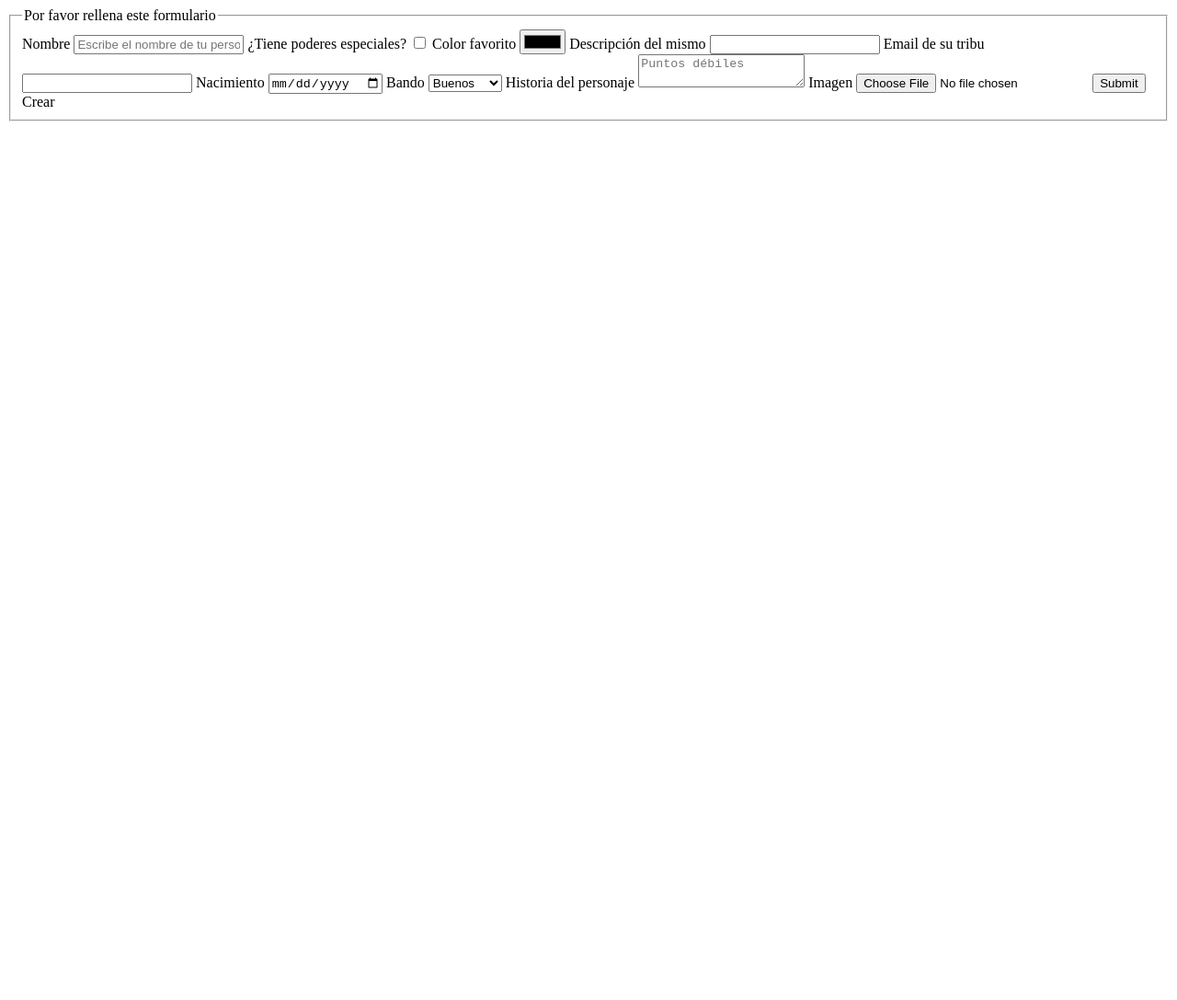
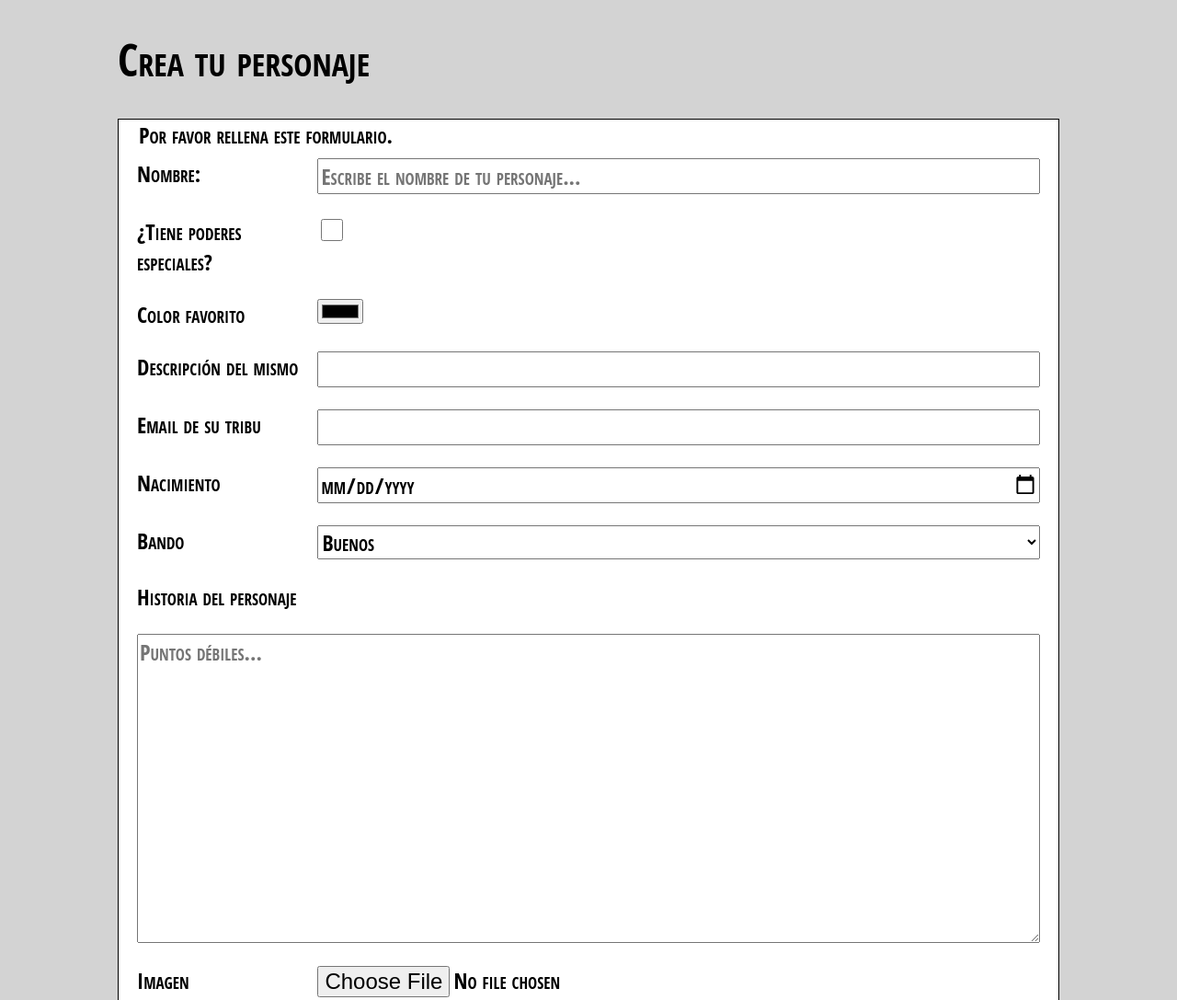
Before and after one commit to alejandroolmedo336/lm2425, a plain HTML site: page Tareas/tareas html/modelos examen/Modelo examen/ejercicio2/ejercicio2.html in a window 1280 px wide. Shown: the top 1087 px of the page at 92% size. Before the commit the page ends 800 px from the top, so only its background shows below. Drawn offline with Linux system fonts and the light colour scheme.

Commit message:
ultimos cambios

```diff
--- a/Tareas/tareas html/modelos examen/Modelo examen/ejercicio2/ejercicio2.css
+++ b/Tareas/tareas html/modelos examen/Modelo examen/ejercicio2/ejercicio2.css
@@ -0,0 +1,39 @@
+body {
+    background-color: lightgrey;
+    margin: 1em 10vw;
+  }
+
+  body, input, select, textarea {
+    font-family: 'Open Sans Condensed', Arial, Helvetica, sans-serif;
+    font-variant: small-caps;
+    font-weight: bold;
+    font-size: 24px;
+  }
+
+  form {
+    background-color: white;
+    border: 1px solid black;
+  }
+
+  fieldset {
+    border: 1px;
+  }
+
+  div {
+    display: grid;
+    grid-template-columns: 20% 80%;
+    grid-row-gap: 1em;
+  }
+
+  .span2 {
+    grid-column-end: span 2;
+  }
+
+  #colorfavorito {
+    width: 1em;
+    height: 1em;
+  }
+
+  label[for="name"]::after {
+    content: ':';
+  }
--- a/Tareas/tareas html/modelos examen/Modelo examen/ejercicio2/ejercicio2.html
+++ b/Tareas/tareas html/modelos examen/Modelo examen/ejercicio2/ejercicio2.html
@@ -2,38 +2,50 @@
 <html lang="es">
 <head>
     <meta charset="UTF-8">
+    <meta http-equiv="X-UA-Compatible" content="IE=edge">
     <meta name="viewport" content="width=device-width, initial-scale=1.0">
     <title>Formulario</title>
+    <link rel="stylesheet" href="ejercicio2.css">
 </head>
 <body>
-    <form action="">
-        <fieldset>
-            <legend>Por favor rellena este formulario</legend>
-            <div>
-                <label for="">Nombre</label>
-                <input type="text" placeholder="Escribe el nombre de tu personaje...">
-                <label for="">¿Tiene poderes especiales?</label>
-                <input type="checkbox" name="" id="">
-                <label for="">Color favorito</label>
-                <input type="color" name="" id="">
-                <label for="">Descripción del mismo</label>
-                <input type="text">
-                <label for="">Email de su tribu</label>
-                <input type="email" name="" id="">
-                <label for="">Nacimiento</label>
-                <input type="date">
-                <label for="">Bando</label>
-                <select name="" id="">
-                    <option value="">Buenos</option>
-                    <option value="">Malvados</option>
-                </select>
-                <label for="">Historia del personaje</label>
-                <textarea name="" id="" placeholder="Puntos débiles"></textarea>
-                <label for="">Imagen</label>
-                <input type="file">
-                <input type="submit">Crear
-            </div>
-        </fieldset>
+    <header><h1>Crea tu personaje</h1></header>
+    <form action="#" method="post" enctype='multipart/form-data'>
+      <fieldset>
+        <legend>Por favor rellena este formulario.</legend>
+        <div>
+          <label for="name">Nombre</label>
+          <input id="name" type="text" name="class" placeholder="Escribe el nombre de tu personaje...">
+
+          <label for="colorfavorito">¿Tiene poderes especiales?</label>
+          <input id="colorfavorito" type="checkbox" name="locks">
+
+          <label for="colour">Color favorito</label>
+          <input type="color" name="colour">
+
+          <label for="desc">Descripción del mismo</label>
+
+          <input type="text" name="" id="desc">
+
+          <label for="date">Email de su tribu</label>
+          <input type="email" name="email">
+
+
+          <label for="date">Nacimiento</label>
+          <input type="date" name="date">
+
+          <label for="bando">Bando</label>
+          <select name="bando" id="bando">
+            <option value="buenos">Buenos</option>
+            <option value="malvados">Malvados</option>
+          </select>
+
+          <label class="span2" for="story">Historia del personaje</label>
+          <textarea class="span2" name="story" id="story" cols="30" rows="10" placeholder="Puntos débiles..."></textarea>
+          <label for="file">Imagen</label>
+          <input id="file" type="file" name="my-file" enctype='multipart/form-data'>
+          <input type="submit" value="Crear">
+        </div>
+      </fieldset>
     </form>
 </body>
 </html>
```
